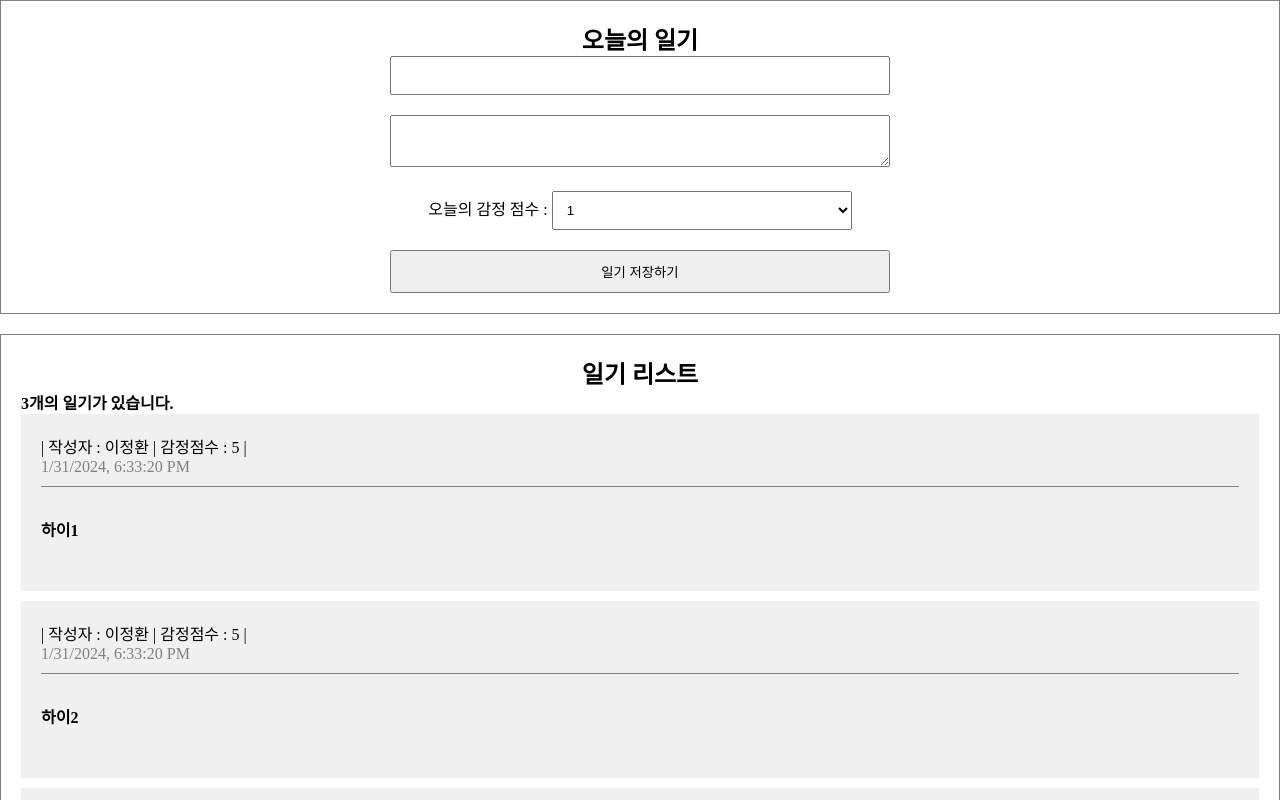
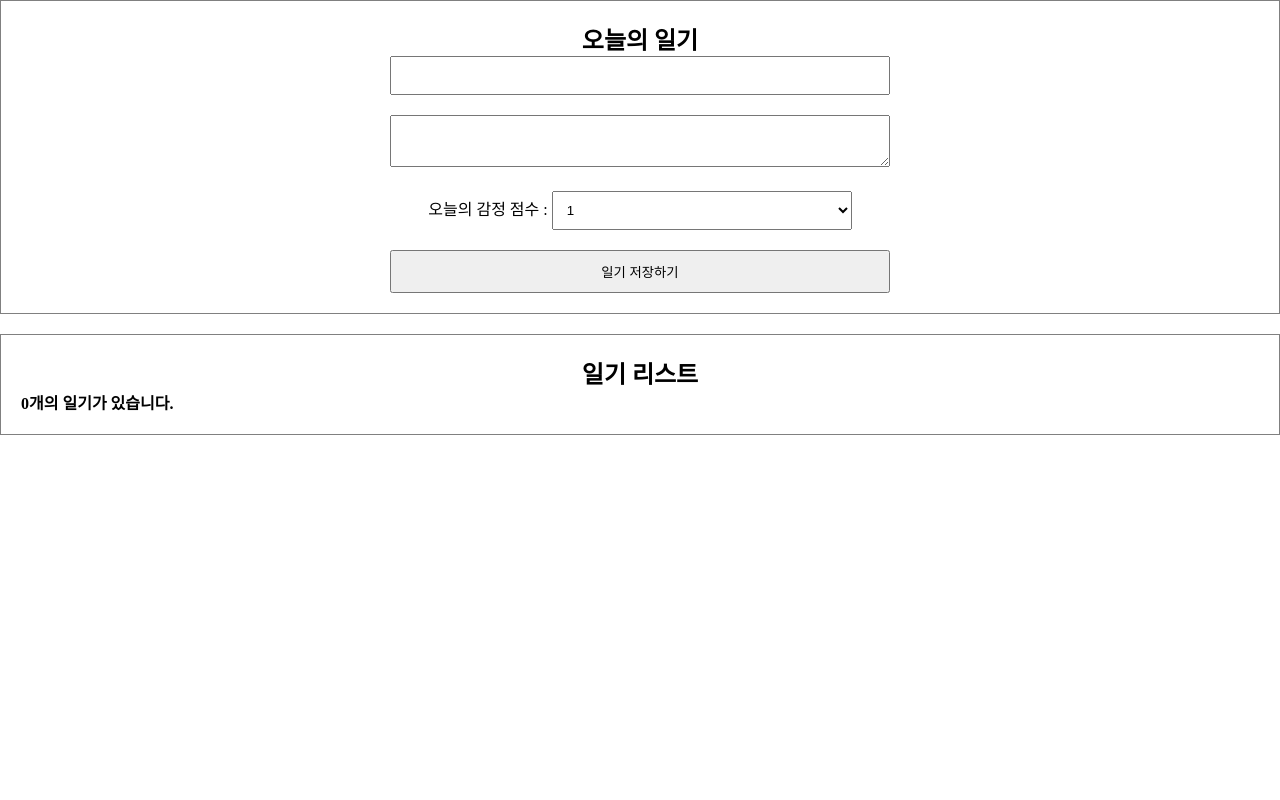
Before and after one commit to laurenCho9/Feeling-Diary, a React (Vite) app: page / in a window 1280 px wide. Shown: the top 800 px of the page. Built offline with nearby package versions, Linux system fonts and the light colour scheme.

Commit message:
feat: 데이터 추가하기

```diff
--- a/src/App.jsx
+++ b/src/App.jsx
@@ -1,35 +1,30 @@
+import { useRef, useState } from "react";
 import "./App.css";
 import DiaryEditor from "./components/DiaryEditor";
 import DiaryList from "./components/DiaryList";
 
 function App() {
-  const dummyList = [
-    {
-      id: 1,
-      author: "이정환",
-      content: "하이1",
-      emotion: 5,
-      created_date: new Date().getTime(),
-    },
-    {
-      id: 2,
-      author: "이정환",
-      content: "하이2",
-      emotion: 5,
-      created_date: new Date().getTime(),
-    },
-    {
-      id: 3,
-      author: "이정환",
-      content: "하이3",
-      emotion: 5,
-      created_date: new Date().getTime(),
-    },
-  ];
+  const [data, setData] = useState([]);
+
+  const dataId = useRef(0);
+
+  const onCreate = (author, content, emotion) => {
+    const created_date = new Date().getTime();
+    const newItem = {
+      author,
+      content,
+      emotion,
+      created_date,
+      id: dataId.current,
+    };
+    dataId.current += 1;
+    setData([newItem, ...data]);
+  };
+
   return (
     <div>
-      <DiaryEditor />
-      <DiaryList diaryList={dummyList} />
+      <DiaryEditor onCreate={onCreate} />
+      <DiaryList diaryList={data} />
     </div>
   );
 }
--- a/src/components/DiaryEditor.jsx
+++ b/src/components/DiaryEditor.jsx
@@ -1,6 +1,6 @@
 import { useRef, useState } from "react";
 
-export default function DiaryEditor() {
+export default function DiaryEditor({ onCreate }) {
   const authorInput = useRef();
   const contentInput = useRef();
 
@@ -31,6 +31,7 @@
       return;
     }
 
+    onCreate(diary.author, diary.content, diary.emotion);
     console.log(diary);
     alert("저장 성공!");
   };
```
